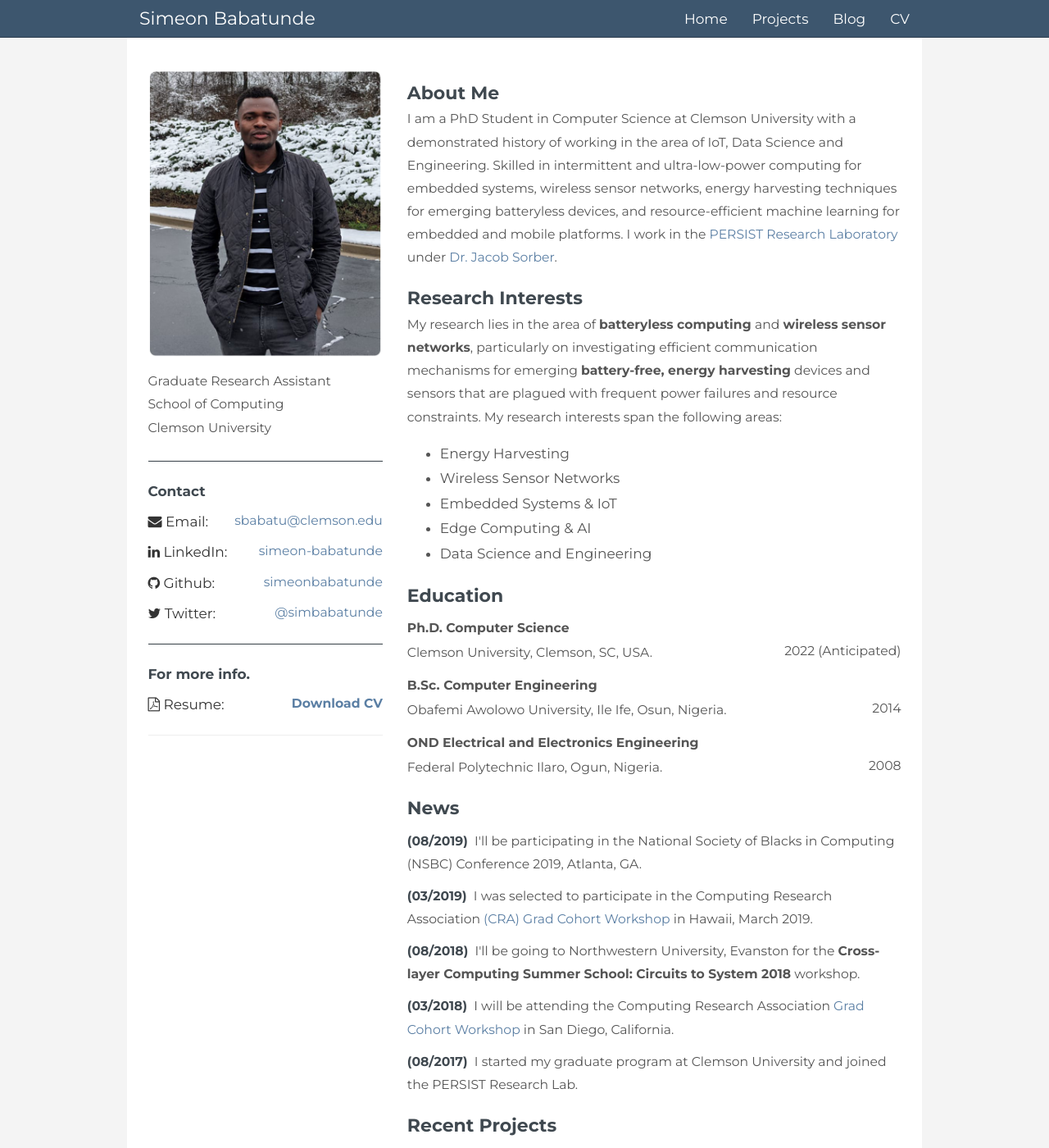
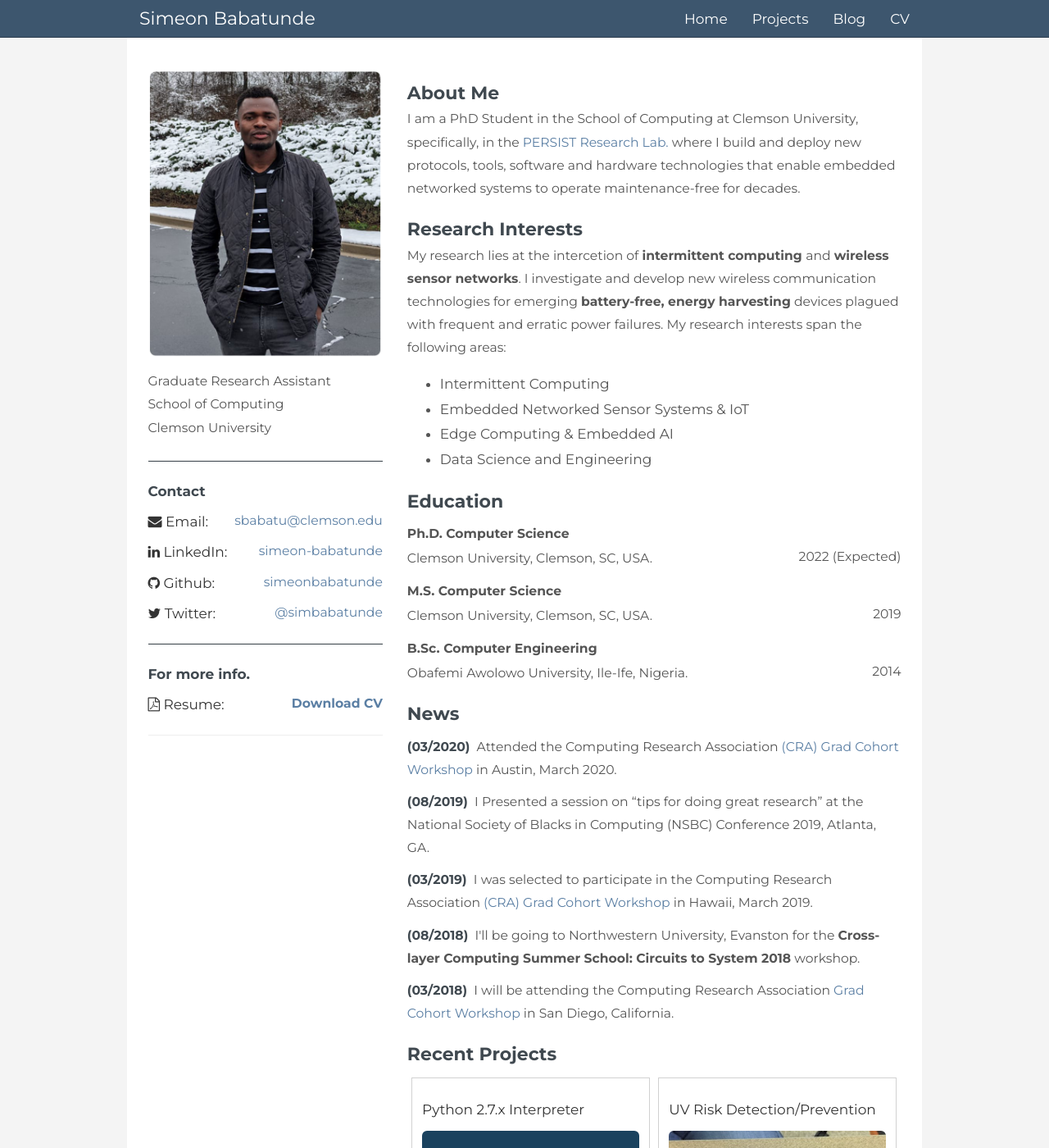
Before and after one commit to simeonbabatunde/simeonbabatunde.github.io, a Jekyll site: the page built from index.html, in a window 1280 px wide and 1400 px high. Shown: the whole window at 82% size. Built offline with Jekyll 4.4.1, drawn with Linux system fonts in a browser that asks for light colours; nearby versions of some CDN libraries; comment, search, counter and statistics services are not loaded.

Commit message:
updated homepage

```diff
--- a/index.html
+++ b/index.html
@@ -1,38 +1,38 @@
 ---
 ---
 <h2 class="myh2">About Me</h2>
-<p>I am a PhD Student in Computer Science at Clemson University with a demonstrated history of working in the area of
-  IoT, Data Science and Engineering. Skilled in intermittent and ultra-low-power computing for embedded systems,
-  wireless sensor networks, energy harvesting techniques for emerging batteryless devices, and resource-efficient
-  machine learning for embedded and mobile platforms. I work in the <a  href="http://persist.cs.clemson.edu/"  target="_blank">
-  PERSIST Research Laboratory </a> under <a href="https://people.cs.clemson.edu/~jsorber/"  target="_blank">Dr. Jacob Sorber</a>.
+<p>I am a PhD Student in the School of Computing at Clemson University, specifically, in the <a  href="http://persist.cs.clemson.edu/"  target="_blank">
+  PERSIST Research Lab. </a> where I build and deploy new protocols, tools, software and hardware technologies that enable embedded networked systems to
+  operate maintenance-free for decades.
 </p>
 
   <h2 class="myh2">Research Interests</h2>
-  <p>My research lies in the area of <strong>batteryless computing </strong> and <strong>wireless sensor networks</strong>,
-    particularly on investigating efficient communication mechanisms for emerging <strong>battery-free, energy harvesting</strong>
-    devices and sensors that are plagued with frequent power failures and resource constraints. My research interests span the
+  <p>My research lies at the intercetion of <strong>intermittent computing </strong> and <strong>wireless sensor networks</strong>.
+    I investigate and develop new wireless communication technologies for emerging <strong>battery-free, energy harvesting</strong>
+    devices plagued with frequent and erratic power failures. My research interests span the
     following areas:
   </p>
   <ul id="menu">
-    <li>Energy Harvesting</li>
-    <li>Wireless Sensor Networks</li>
-    <li>Embedded Systems & IoT</li>
-    <li>Edge Computing & AI</li>
+    <li>Intermittent Computing</li>
+    <li>Embedded Networked Sensor Systems & IoT</li>
+    <li>Edge Computing & Embedded AI</li>
     <li>Data Science and Engineering</li>
 </ul>
 
   <h2 class="myh2">Education</h2>
   <strong class="mystrong"><p class="compact1">Ph.D. Computer Science</p></strong>
-  <span class="compact">Clemson University, Clemson, SC, USA.</span> <span class="right">2022 (Anticipated)</span>
+  <span class="compact">Clemson University, Clemson, SC, USA.</span> <span class="right">2022 (Expected)</span>
+  <strong class="mystrong"><p class="compact1">M.S. Computer Science</p></strong>
+  <span class="compact">Clemson University, Clemson, SC, USA.</span> <span class="right">2019</span>
   <strong class="mystrong"><p class="compact1">B.Sc. Computer Engineering</p></strong>
-  <span class="compact">Obafemi Awolowo University, Ile Ife, Osun, Nigeria.</span> <span class="right">2014</span>
-  <strong><p class="compact1">OND Electrical and Electronics Engineering</p></strong>
-  <span class="compact">Federal Polytechnic Ilaro, Ogun, Nigeria.</span> <span class="right">2008</span>
+  <span class="compact">Obafemi Awolowo University, Ile-Ife, Nigeria.</span> <span class="right">2014</span>
 
   <h2 class="myh2">News</h2>
-  <p class="compact1"><strong class="span_date">(08/2019)</strong>&nbsp I'll be participating in the National Society of
-    Blacks in Computing (NSBC) Conference 2019, Atlanta, GA.</p>
+  <p class="compact1"><strong class="span_date">(03/2020)</strong>&nbsp Attended the Computing Research Association
+    <a href="https://web.cvent.com/event/02cd5795-0ecb-4667-8c36-9c124771d8c2/websitePage:645d57e4-75eb-4769-b2c0-f201a0bfc6ce" target="_blank">
+      (CRA) Grad Cohort Workshop</a> in Austin, March 2020.</p>
+  <p class="compact1"><strong class="span_date">(08/2019)</strong>&nbsp I Presented a session on “tips for doing great
+    research” at the National Society of Blacks in Computing (NSBC) Conference 2019, Atlanta, GA.</p>
   <p class="compact1"><strong class="span_date">(03/2019)</strong>&nbsp I was selected to participate in the Computing
     Research Association <a href="https://www.youtube.com/watch?v=gRB_FY4nM8Q" target="_blank">(CRA) Grad Cohort Workshop</a>
     in Hawaii, March 2019.</p>
@@ -40,8 +40,8 @@
     for the <strong>Cross-layer Computing Summer School: Circuits to System 2018</strong> workshop.</p>
   <p class="compact1"><strong class="span_date">(03/2018)</strong>&nbsp I will be attending the Computing
     Research Association <a href="https://www.youtube.com/watch?v=Qtyc-1P5n0c" target="_blank">Grad Cohort Workshop</a> in San Diego, California.</p>
-  <p class="compact1"><strong class="span_date">(08/2017)</strong>&nbsp I started my graduate program at
-    Clemson University and joined the PERSIST Research Lab.</p>
+  <!-- <p class="compact1"><strong class="span_date">(08/2017)</strong>&nbsp I started my graduate program at
+    Clemson University and joined the PERSIST Research Lab.</p> -->
 
   <h2 class="myh2">Recent Projects</h2>
   <div class="container-fluid" id="myfluid">
```
